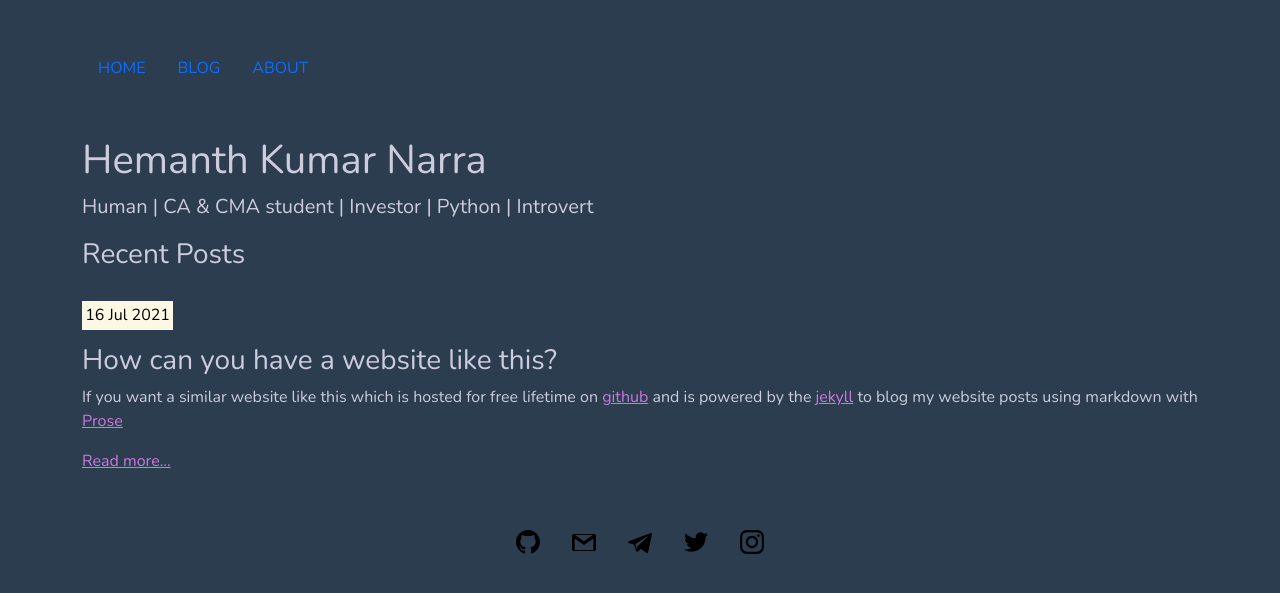
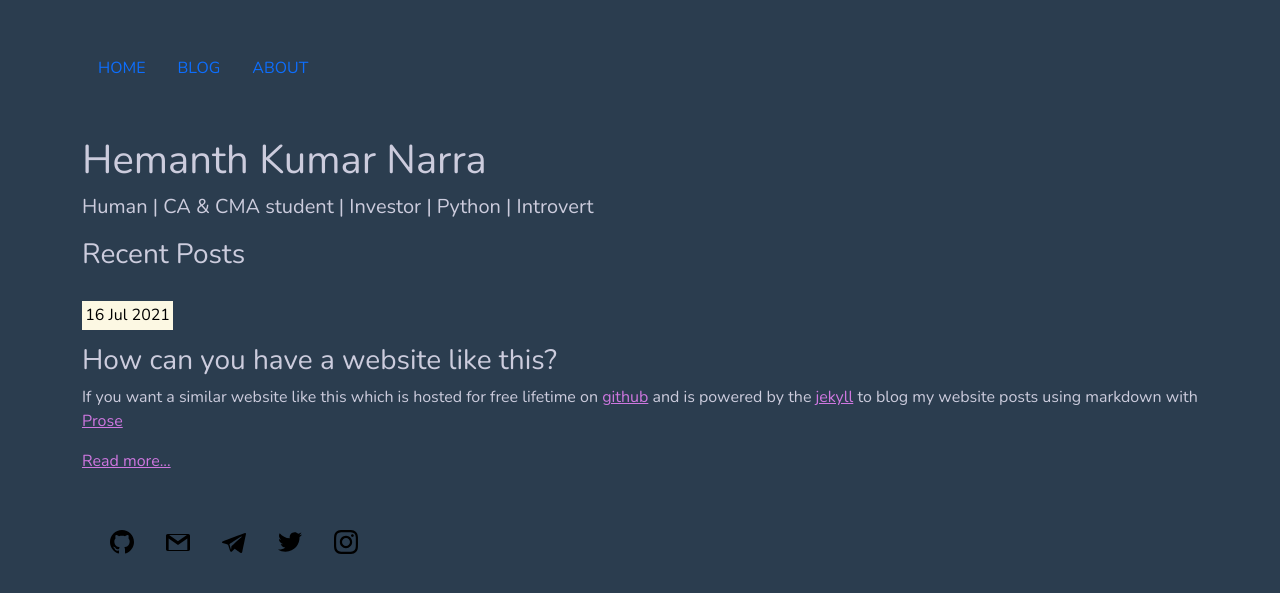
Before and after one commit to hemanthnarra/hemanthnarra.github.io, a Jekyll site: the page built from index.html, in a window 1280 px wide. Shown: the top 593 px of the page. Built offline with Jekyll 4.4.1, drawn with Linux system fonts in a browser that asks for light colours.

Commit message:
Update footer.html

```diff
--- a/_includes/footer.html
+++ b/_includes/footer.html
@@ -1,6 +1,6 @@
 <div class="container">
 <div class="footer">
-     <ul class="nav justify-content-center my-5">
+     <ul class="nav my-5">
         <li class="nav-item"><a class="nav-link" target="_blank" href="https://github.com/hemanthnarra"> <img src="/iconmonstr-github-1.svg" > </a> </li>
         <li class="nav-item"><a class="nav-link" target="_blank" href="mailto:hemanthkumarsuma799@gmail.com"> <img src="/iconmonstr-gmail-1.svg"> </a></li>
         <li class="nav-item"><a class="nav-link" target="_blank" href="https://telegram.dog/hemanthkumarnarra"> <img src="/iconmonstr-telegram-1.svg" > </a> </li>
```
